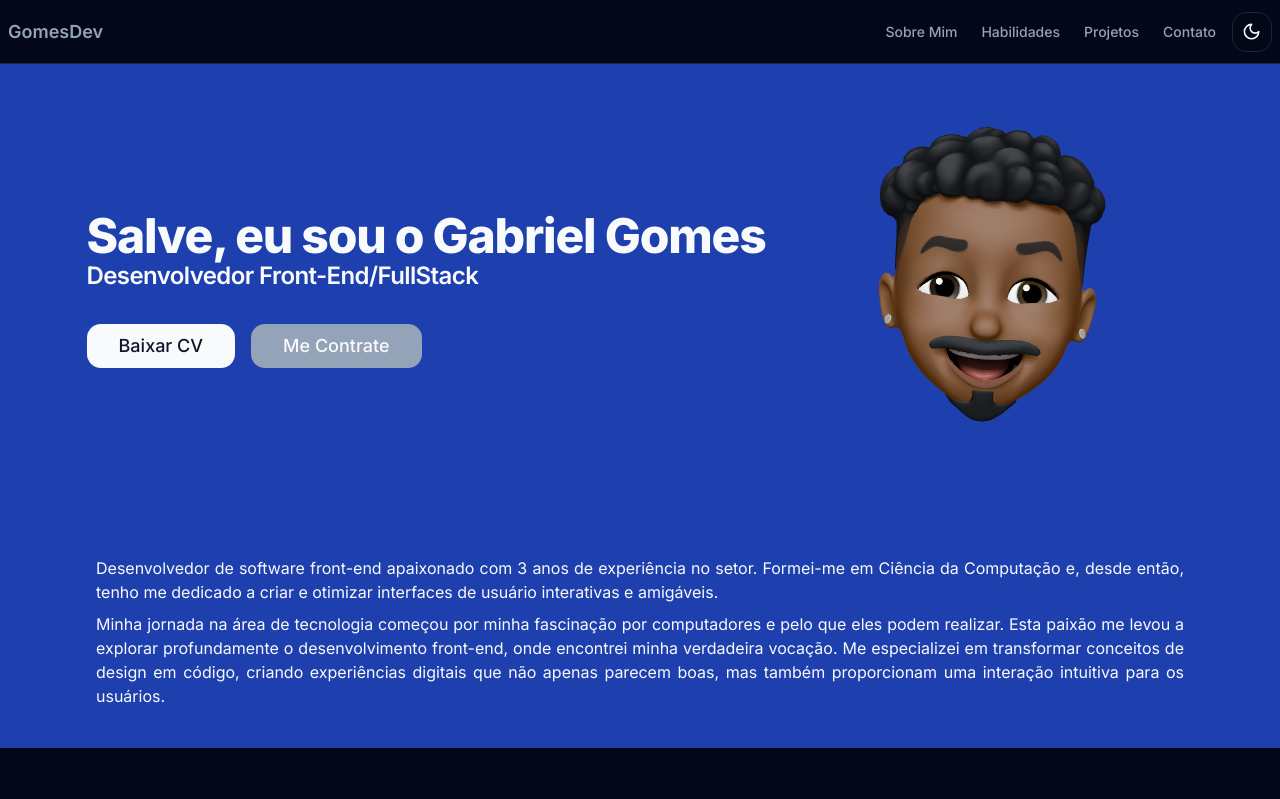
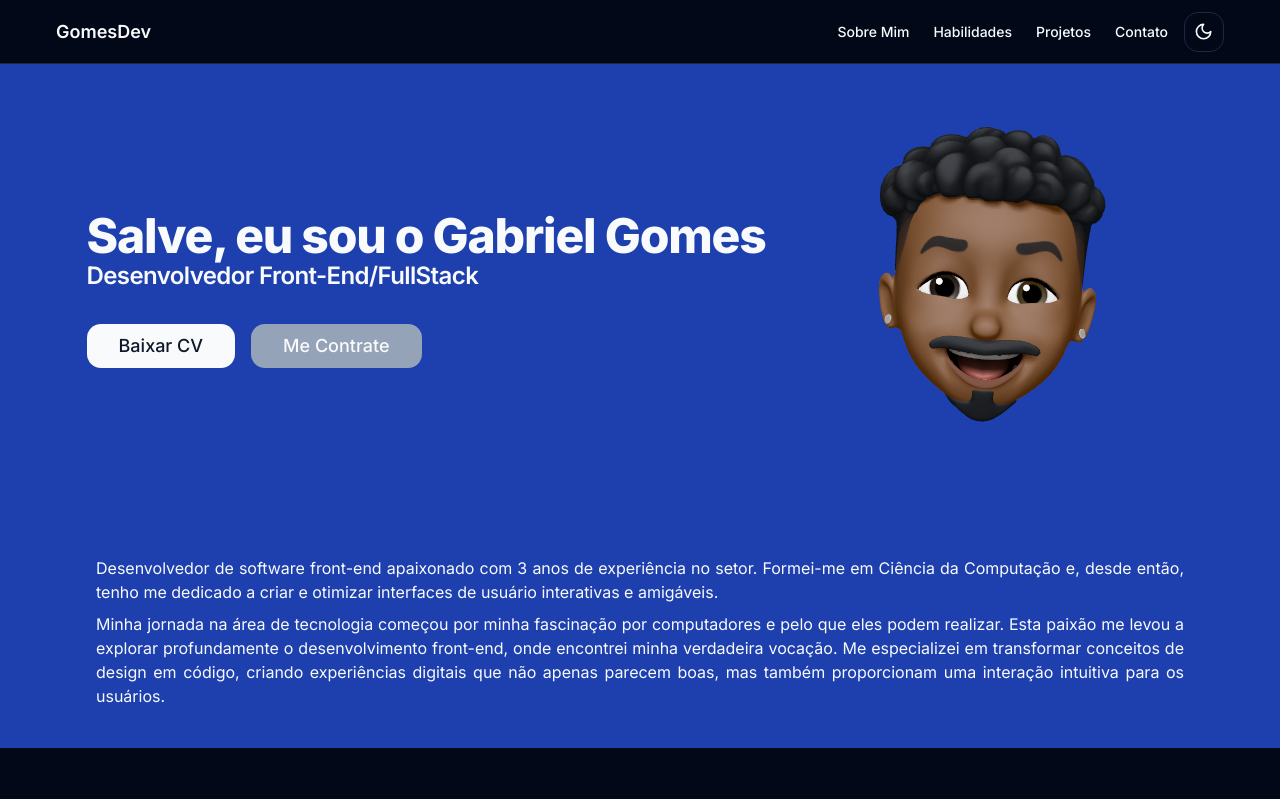
Before and after one commit to gomessgbr/gomes, a Next.js app: page / in a window 1280 px wide. Shown: the top 799 px of the page. Built offline with nearby package versions, Linux system fonts and the light colour scheme.

Commit message:
lint: header component

```diff
--- a/src/components/header-nav/header-nav.tsx
+++ b/src/components/header-nav/header-nav.tsx
@@ -7,9 +7,8 @@ import { ToggleThemeMode } from "@/components";
 
 export function HeaderNav() {
   return (
-    <div className="flex w-full flex-col">
-      <header className="sticky top-0 flex h-16 items-center justify-between gap-4 border-b bg-background px-6 md:px-2 md:gap-0">
-        <div className="text-muted-foreground transition-colors cursor-pointer hover:text-foreground">
+    <header className="sticky top-0 flex h-16 items-center justify-between gap-4 border-b bg-background px-14 ">
+      <div className="transition-colors cursor-pointer hover:text-foreground">
         <Link href="/" className="text-lg font-semibold">
           GomesDev
         </Link>
@@ -22,28 +21,16 @@ export function HeaderNav() {
           >
             <span className="sr-only">Dashboard</span>
           </Link>
-            <Link
-              href="#"
-              className="text-muted-foreground transition-colors hover:text-foreground"
-            >
+          <Link href="#" className="transition-colors hover:text-foreground">
             Sobre Mim
           </Link>
-            <Link
-              href="#"
-              className="text-muted-foreground transition-colors hover:text-foreground"
-            >
+          <Link href="#" className="transition-colors hover:text-foreground">
             Habilidades
           </Link>
-            <Link
-              href="#"
-              className="text-muted-foreground transition-colors hover:text-foreground"
-            >
+          <Link href="#" className="transition-colors hover:text-foreground">
             Projetos
           </Link>
-            <Link
-              href="#"
-              className="text-muted-foreground transition-colors hover:text-foreground"
-            >
+          <Link href="#" className="transition-colors hover:text-foreground">
             Contato
           </Link>
         </nav>
@@ -66,37 +53,23 @@ export function HeaderNav() {
               >
                 <span className="sr-only">Dashboard</span>
               </Link>
-                <Link
-                  href="#"
-                  className="text-muted-foreground hover:text-foreground"
-                >
+              <Link href="#" className="hover:text-foreground">
                 Sobre Mim
               </Link>
-                <Link
-                  href="#"
-                  className="text-muted-foreground hover:text-foreground"
-                >
+              <Link href="#" className="hover:text-foreground">
                 Habilidades
               </Link>
-                <Link
-                  href="#"
-                  className="text-muted-foreground hover:text-foreground"
-                >
+              <Link href="#" className="hover:text-foreground">
                 Projetos
               </Link>
-                <Link
-                  href="#"
-                  className="text-muted-foreground hover:text-foreground"
-                >
+              <Link href="#" className="hover:text-foreground">
                 Contato
               </Link>
             </nav>
           </SheetContent>
         </Sheet>
-
         <ToggleThemeMode />
       </div>
     </header>
-    </div>
   );
 }
```
Lines whose indentation alone changed are shown as unchanged.
